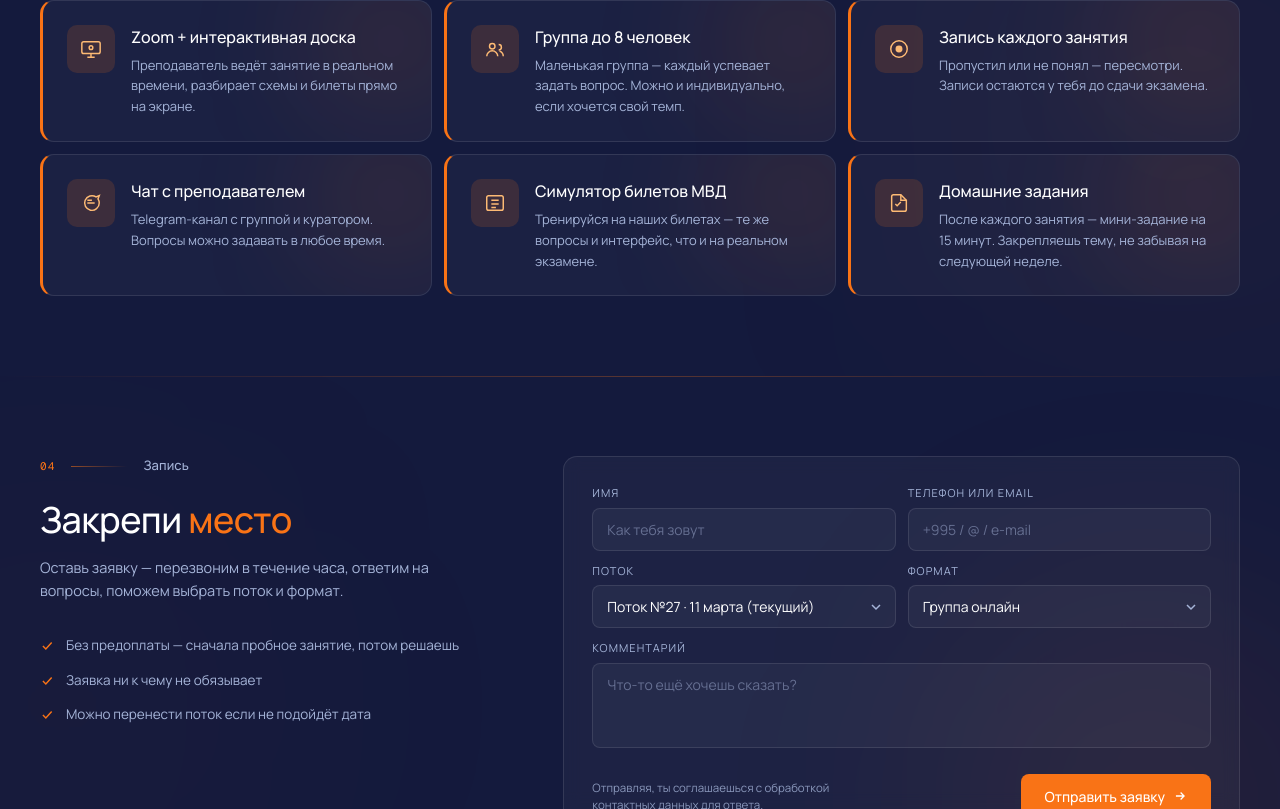
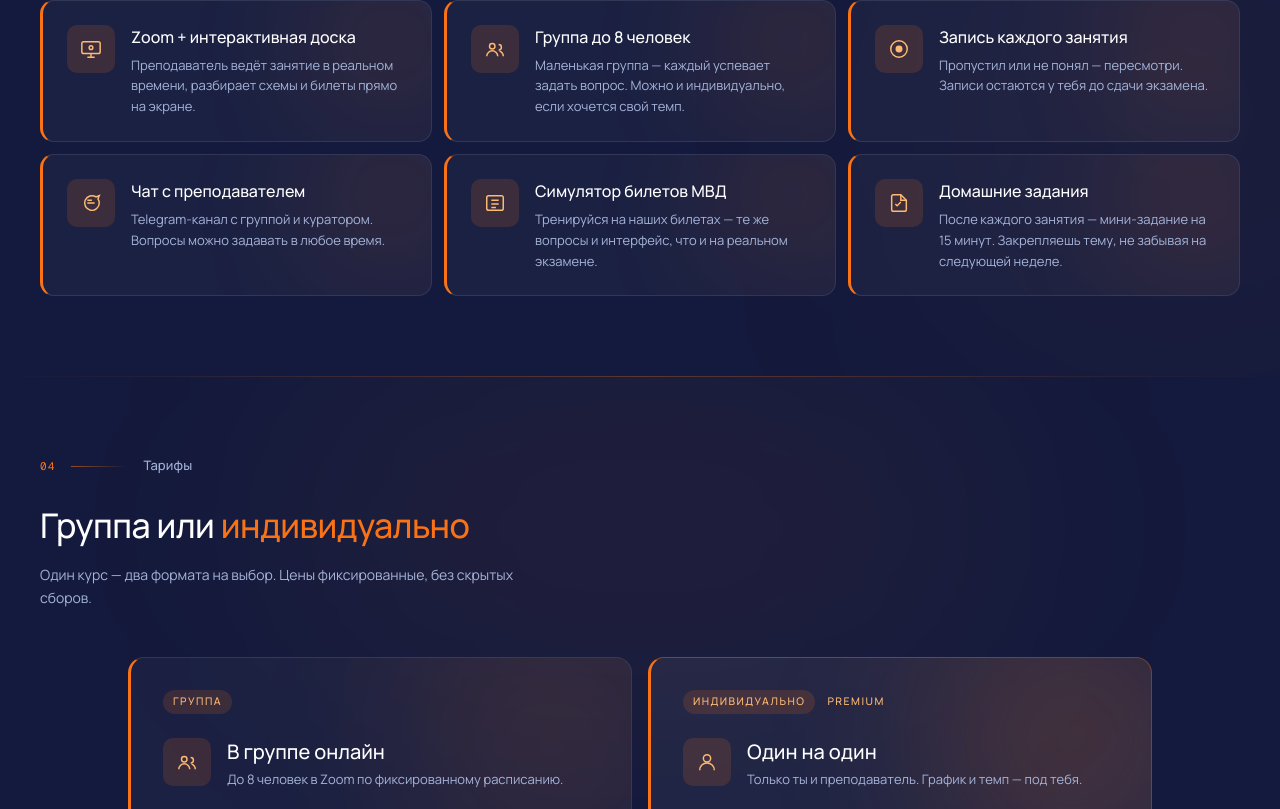
Before and after one commit to clouds-debug/jedi-drive, a Next.js app: page /services/theory in a window 1280 px wide. Shown: the part 1991-2800 px from the top of the page. Built offline with nearby package versions, Linux system fonts and the light colour scheme.

Commit message:
Add pricing section, fix bullet copy, remove lang labels from side cards

```diff
--- a/app/services/theory/page.tsx
+++ b/app/services/theory/page.tsx
@@ -6,6 +6,7 @@ import { SectionLabel } from "@/components/SectionLabel";
 import { StreamsCarousel } from "@/components/StreamsCarousel";
 import { TheoryProgram } from "@/components/TheoryProgram";
 import { TheoryFormat } from "@/components/TheoryFormat";
+import { TheoryPricing } from "@/components/TheoryPricing";
 import { TheoryEnroll } from "@/components/TheoryEnroll";
 
 export const metadata: Metadata = {
@@ -44,6 +45,7 @@ export default function TheoryPage() {
 
         <TheoryProgram />
         <TheoryFormat />
+        <TheoryPricing />
         <TheoryEnroll />
       </main>
       <Footer />
--- a/components/StreamsCarousel.tsx
+++ b/components/StreamsCarousel.tsx
@@ -173,10 +173,9 @@ function SideCard({ stream, onClick }: { stream: Stream; onClick: () => void })
       <div className="text-[36px] font-medium text-white/85 leading-none tracking-tight mb-3 group-hover:text-white transition-colors">
         №{stream.number}
       </div>
-      <div className="text-[12px] text-muted-on-navy mb-1">
+      <div className="text-[12px] text-muted-on-navy">
         {stream.startShort} — {stream.endShort}
       </div>
-      <div className="text-[10px] text-muted-on-navy/70 uppercase tracking-[0.12em] mt-3">{stream.language}</div>
     </button>
   );
 }
--- a/components/TheoryEnroll.tsx
+++ b/components/TheoryEnroll.tsx
@@ -40,7 +40,7 @@ export function TheoryEnroll() {
         <div className="grid grid-cols-1 lg:grid-cols-12 gap-10 lg:gap-14">
           <div className="lg:col-span-5">
             <Reveal>
-              <SectionLabel num="04">Запись</SectionLabel>
+              <SectionLabel num="05">Запись</SectionLabel>
               <h2 className="text-[28px] sm:text-[36px] font-medium text-white tracking-[-0.015em] mb-4 max-w-[480px] leading-[1.1]">
                 Закрепи <span className="text-orange">место</span>
               </h2>
@@ -53,15 +53,15 @@ export function TheoryEnroll() {
               <ul className="space-y-3.5">
                 <li className="flex items-start gap-3 text-[13.5px] text-muted-on-navy">
                   <Check />
-                  <span>Без предоплаты — сначала пробное занятие, потом решаешь</span>
+                  <span>Подберём формат и поток под твой график</span>
                 </li>
                 <li className="flex items-start gap-3 text-[13.5px] text-muted-on-navy">
                   <Check />
-                  <span>Заявка ни к чему не обязывает</span>
+                  <span>Заявка ни к чему не обязывает — сначала расскажем подробнее</span>
                 </li>
                 <li className="flex items-start gap-3 text-[13.5px] text-muted-on-navy">
                   <Check />
-                  <span>Можно перенести поток если не подойдёт дата</span>
+                  <span>Можно перенести занятия если что-то поменялось</span>
                 </li>
               </ul>
             </Reveal>
--- /dev/null
+++ b/components/TheoryPricing.tsx
@@ -0,0 +1,177 @@
+import { Reveal } from "./Reveal";
+import { SectionLabel } from "./SectionLabel";
+
+type Plan = {
+  badge: string;
+  title: string;
+  subtitle: string;
+  price: string;
+  priceNote: string;
+  perLesson: string;
+  features: string[];
+  cta: string;
+  highlight?: boolean;
+  icon: React.ReactNode;
+};
+
+const plans: Plan[] = [
+  {
+    badge: "Группа",
+    title: "В группе онлайн",
+    subtitle: "До 8 человек в Zoom по фиксированному расписанию.",
+    price: "₾ 450",
+    priceNote: "за весь курс",
+    perLesson: "≈ ₾28 за занятие",
+    features: [
+      "16 занятий по 90 мин",
+      "Группа до 8 человек",
+      "Зафиксированное расписание",
+      "Запись каждого занятия",
+      "Telegram-чат с куратором",
+      "Симулятор билетов МВД",
+    ],
+    cta: "Записаться в группу",
+    icon: (
+      <svg width="22" height="22" viewBox="0 0 24 24" fill="none" stroke="currentColor" strokeWidth="1.6">
+        <circle cx="9" cy="9" r="3" />
+        <path d="M3 20c0-3.3 2.7-6 6-6s6 2.7 6 6M16 7a3 3 0 010 6M21 20c0-2.7-1.8-5-4-5.7" />
+      </svg>
+    ),
+  },
+  {
+    badge: "Индивидуально",
+    title: "Один на один",
+    subtitle: "Только ты и преподаватель. График и темп — под тебя.",
+    price: "₾ 900",
+    priceNote: "за весь курс",
+    perLesson: "≈ ₾56 за занятие",
+    features: [
+      "16 занятий по 90 мин",
+      "Только ты и преподаватель",
+      "Гибкое расписание под твой график",
+      "Программа подстраивается под слабые места",
+      "Прямой контакт с преподавателем",
+      "Симулятор билетов МВД",
+    ],
+    cta: "Хочу индивидуально",
+    highlight: true,
+    icon: (
+      <svg width="22" height="22" viewBox="0 0 24 24" fill="none" stroke="currentColor" strokeWidth="1.6">
+        <circle cx="12" cy="8" r="4" />
+        <path d="M4 21c0-4.4 3.6-8 8-8s8 3.6 8 8" />
+      </svg>
+    ),
+  },
+];
+
+export function TheoryPricing() {
+  return (
+    <section className="bg-navy py-20 relative overflow-hidden">
+      <div className="absolute inset-x-0 top-0 h-px bg-gradient-to-r from-transparent via-orange/30 to-transparent" aria-hidden />
+      <div className="absolute left-1/2 -translate-x-1/2 top-0 w-[700px] h-[300px] bg-orange/[0.06] rounded-full blur-[130px] pointer-events-none" aria-hidden />
+
+      <div className="mx-auto max-w-7xl px-6 lg:px-10 relative">
+        <Reveal>
+          <SectionLabel num="04">Тарифы</SectionLabel>
+          <h2 className="text-[28px] sm:text-[34px] font-medium text-white tracking-[-0.015em] mb-3 max-w-[540px]">
+            Группа или <span className="text-orange">индивидуально</span>
+          </h2>
+          <p className="text-[14px] text-muted-on-navy leading-[1.65] mb-12 max-w-[520px]">
+            Один курс — два формата на выбор. Цены фиксированные, без скрытых сборов.
+          </p>
+        </Reveal>
+
+        <div className="grid grid-cols-1 lg:grid-cols-2 gap-4 max-w-5xl mx-auto">
+          {plans.map((plan, i) => (
+            <Reveal key={plan.title} delay={i * 120}>
+              <PricingCard plan={plan} />
+            </Reveal>
+          ))}
+        </div>
+
+        <Reveal delay={280}>
+          <p className="text-center text-[12.5px] text-muted-on-navy/80 mt-8 max-w-[640px] mx-auto leading-[1.65]">
+            Цены указаны за весь курс из 16 занятий. Оплата помесячно или единоразово — расскажем на первом созвоне.
+          </p>
+        </Reveal>
+      </div>
+    </section>
+  );
+}
+
+function PricingCard({ plan }: { plan: Plan }) {
+  const baseClass = plan.highlight
+    ? "relative bg-white/[0.05] border border-orange/40 border-l-[3px] border-l-orange rounded-2xl p-7 sm:p-8 h-full overflow-hidden transition-all duration-300 hover:bg-white/[0.07] hover:-translate-y-1 hover:shadow-[0_24px_60px_-20px_rgba(249,115,22,0.35)]"
+    : "relative bg-white/[0.03] border border-white/10 border-l-[3px] border-l-orange rounded-2xl p-7 sm:p-8 h-full overflow-hidden transition-all duration-300 hover:bg-white/[0.05] hover:border-white/20 hover:-translate-y-1";
+
+  return (
+    <div className={baseClass}>
+      <div
+        className={`absolute -right-16 -top-16 w-72 h-72 rounded-full blur-[80px] pointer-events-none ${
+          plan.highlight ? "bg-orange/[0.18]" : "bg-orange/[0.10]"
+        }`}
+        aria-hidden
+      />
+
+      <div className="relative flex items-center gap-3 mb-6">
+        <span className="inline-flex items-center bg-orange/15 text-orange-soft px-2.5 py-1 rounded-full text-[10.5px] font-medium tracking-[0.14em] uppercase">
+          {plan.badge}
+        </span>
+        {plan.highlight && (
+          <span className="text-[10.5px] text-orange-soft tracking-[0.14em] uppercase font-medium">
+            Premium
+          </span>
+        )}
+      </div>
+
+      <div className="relative flex items-start gap-4 mb-6">
+        <span className="w-12 h-12 rounded-[10px] bg-orange/15 grid place-items-center text-orange-soft shrink-0">
+          {plan.icon}
+        </span>
+        <div>
+          <div className="text-[20px] font-medium text-white mb-1 leading-snug">{plan.title}</div>
+          <p className="text-[13px] text-muted-on-navy leading-[1.55]">{plan.subtitle}</p>
+        </div>
+      </div>
+
+      <div className="relative mb-7 pb-6 border-b border-white/[0.08]">
+        <div className="flex items-end gap-2 mb-1">
+          <span className="text-[44px] font-medium text-white leading-none tracking-tight">{plan.price}</span>
+          <span className="text-[13px] text-muted-on-navy pb-2">{plan.priceNote}</span>
+        </div>
+        <div className="text-[12px] text-muted-on-navy/80">{plan.perLesson}</div>
+      </div>
+
+      <ul className="relative space-y-2.5 mb-7">
+        {plan.features.map((f) => (
+          <li key={f} className="flex items-start gap-2.5 text-[13px] text-muted-on-navy">
+            <svg
+              width="13"
+              height="13"
+              viewBox="0 0 24 24"
+              fill="none"
+              stroke="#F97316"
+              strokeWidth="2.5"
+              className="mt-1 shrink-0"
+              aria-hidden
+            >
+              <path d="M5 12l5 5L20 6" />
+            </svg>
+            <span>{f}</span>
+          </li>
+        ))}
+      </ul>
+
+      <a
+        href="#enroll"
+        className={`relative block w-full text-center py-3.5 rounded-lg font-medium text-[14px] transition-all hover:translate-y-[-1px] active:scale-[0.98] ${
+          plan.highlight
+            ? "bg-orange hover:bg-[#EA670F] text-white"
+            : "bg-white/[0.06] hover:bg-white/[0.1] text-white border border-white/15 hover:border-white/30"
+        }`}
+      >
+        {plan.cta}
+      </a>
+    </div>
+  );
+}
```
